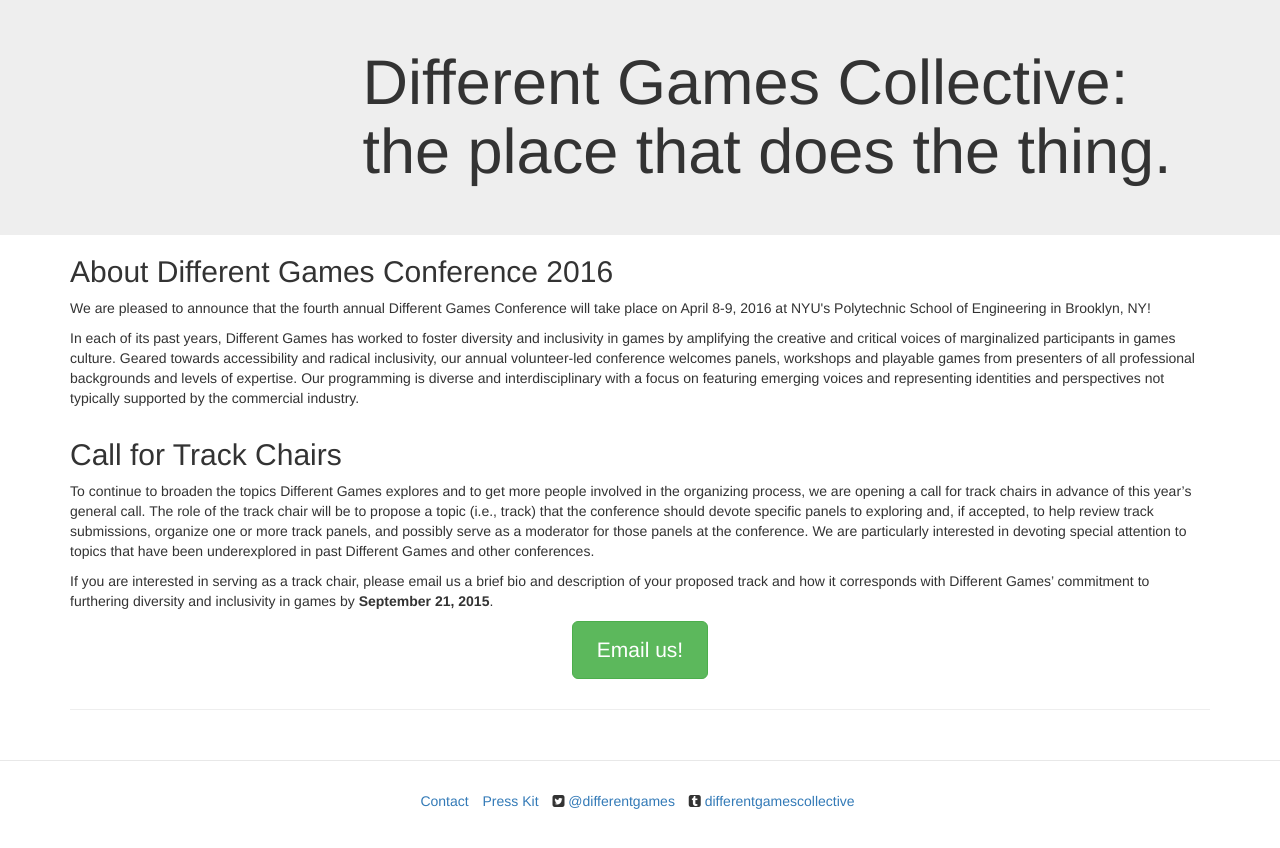
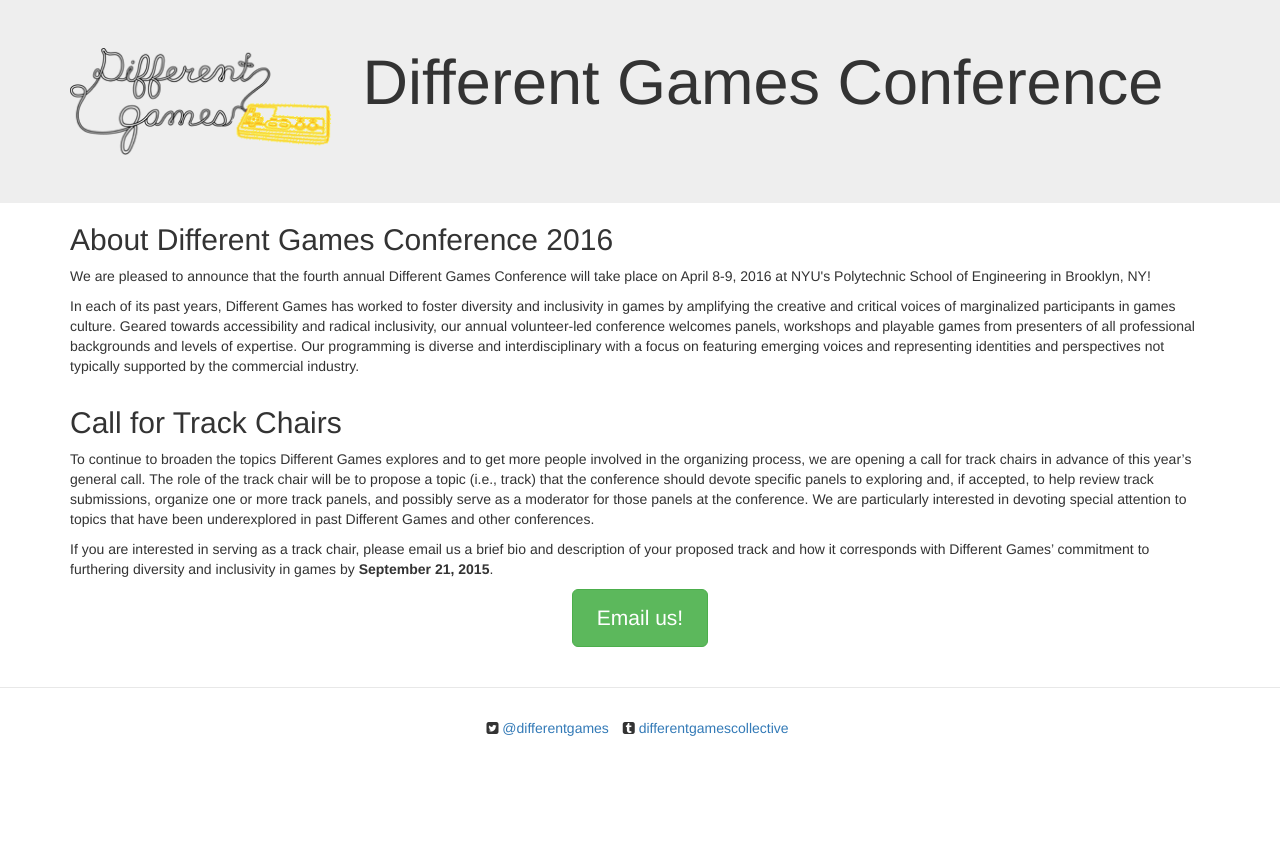
Before and after one commit to differentgames/conference-2016-site, a Jekyll site: the page built from index.html, in a window 1280 px wide. Shown: the top 848 px of the page. Built offline with Jekyll 4.4.1, drawn with Linux system fonts in a browser that asks for light colours; nearby versions of some CDN libraries.

Commit message:
Update logo, remove broken links

```diff
--- a/_includes/footer.html
+++ b/_includes/footer.html
@@ -4,8 +4,8 @@
     <div class="row">
       <div class="col-xs-12">
         <ul class="list-inline text-center">
-          <li><a href="http://differentgames.org/contact">Contact</a></li>
-          <li><a href="http://differentgames.org/press-kit">Press Kit</a></li>
+          <!-- <li><a href="http://differentgames.org/contact">Contact</a></li> -->
+          <!-- <li><a href="http://differentgames.org/press&#45;kit">Press Kit</a></li> -->
           <li>
             <i class="fa fa-twitter-square"></i>
             <a href="https://twitter.com/{{ site.twitter_username }}">
--- a/_includes/header.html
+++ b/_includes/header.html
@@ -3,12 +3,12 @@
     <div class="row">
       <div class="col-md-3">
         <a href="/">
-          <img class="img-responsive" data-src="holder.js/300x200?theme=sky">
+          <img class="img-responsive" src="/images/logo.png" alt="Different Games">
         </a>
       </div>
       <div class="col-md-9">
         <h1 class="tagline">
-          Different Games Collective: the place that does the thing.
+          Different Games Conference
         </h1>
       </div>
     </div>
--- a/index.html
+++ b/index.html
@@ -34,7 +34,7 @@
   </div>
 </div>
 
-<hr>
+<!-- <hr> -->
 
 <!-- <div class="row"> -->
 <!--   <div class="col&#45;xs&#45;12"> -->
```
Also changed, not shown: images/logo.png (added).
